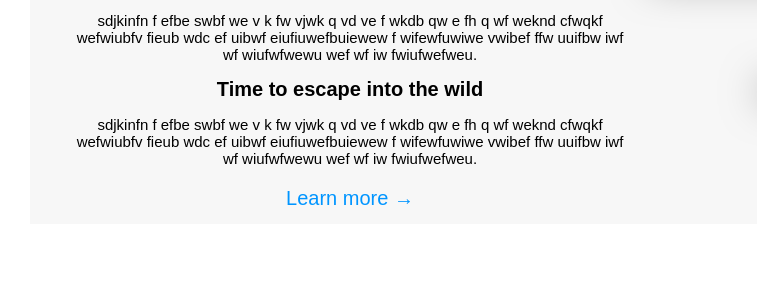
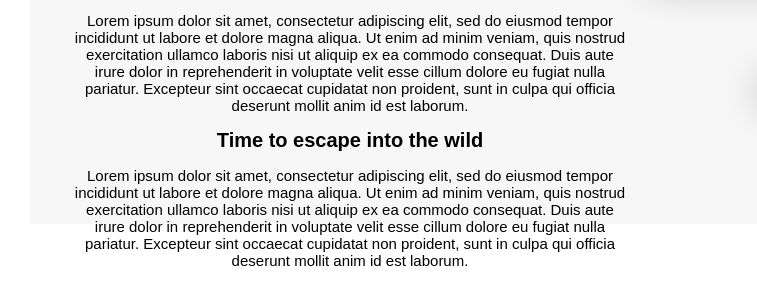
Before and after one commit to ParimalSwamy/Web-UI-Apps, a website: page Wanderlust/index.html in a window 1280 px wide. Shown: the part 1074-1355 px from the top of the page, 0-757 px from the left. Drawn offline with Linux system fonts and the light colour scheme.

Commit message:
Index text changes

```diff
--- a/Wanderlust/index.html
+++ b/Wanderlust/index.html
@@ -30,13 +30,13 @@
                             <h3 class="heading-teritiary u-margin-bottom-small">
                             You will fall in love with nature</h3>
                             <p class="para">
-                             sdjkinfn f efbe swbf we v k fw vjwk q  vd ve f wkdb qw e fh q wf weknd cfwqkf wefwiubfv  fieub wdc ef uibwf eiufiuwefbuiewew f wifewfuwiwe vwibef ffw uuifbw iwf wf wiufwfwewu wef wf iw fwiufwefweu.
+                             Lorem ipsum dolor sit amet, consectetur adipiscing elit, sed do eiusmod tempor incididunt ut labore et dolore magna aliqua. Ut enim ad minim veniam, quis nostrud exercitation ullamco laboris nisi ut aliquip ex ea commodo consequat. Duis aute irure dolor in reprehenderit in voluptate velit esse cillum dolore eu fugiat nulla pariatur. Excepteur sint occaecat cupidatat non proident, sunt in culpa qui officia deserunt mollit anim id est laborum.
                             </p>
 
                             <h3 class="heading-teritiary u-margin-bottom-small">
                             Time to escape into the wild</h3>
                             <p class="para">
-                             sdjkinfn f efbe swbf we v k fw vjwk q  vd ve f wkdb qw e fh q wf weknd cfwqkf wefwiubfv  fieub wdc ef uibwf eiufiuwefbuiewew f wifewfuwiwe vwibef ffw uuifbw iwf wf wiufwfwewu wef wf iw fwiufwefweu.
+                             Lorem ipsum dolor sit amet, consectetur adipiscing elit, sed do eiusmod tempor incididunt ut labore et dolore magna aliqua. Ut enim ad minim veniam, quis nostrud exercitation ullamco laboris nisi ut aliquip ex ea commodo consequat. Duis aute irure dolor in reprehenderit in voluptate velit esse cillum dolore eu fugiat nulla pariatur. Excepteur sint occaecat cupidatat non proident, sunt in culpa qui officia deserunt mollit anim id est laborum.
                             </p>
 
                             <a class="link-text" href="#">Learn more &rarr;</a>
```
